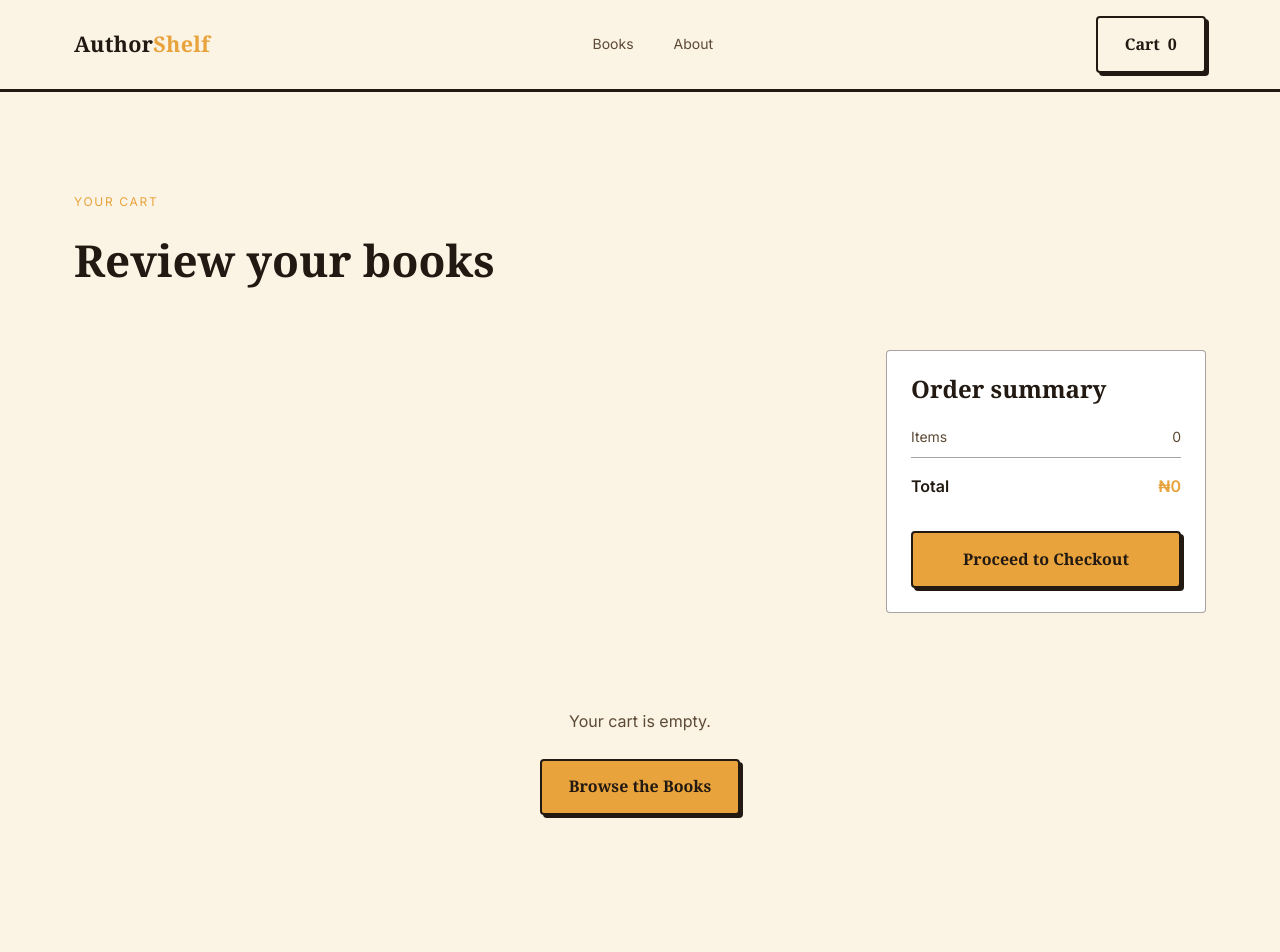
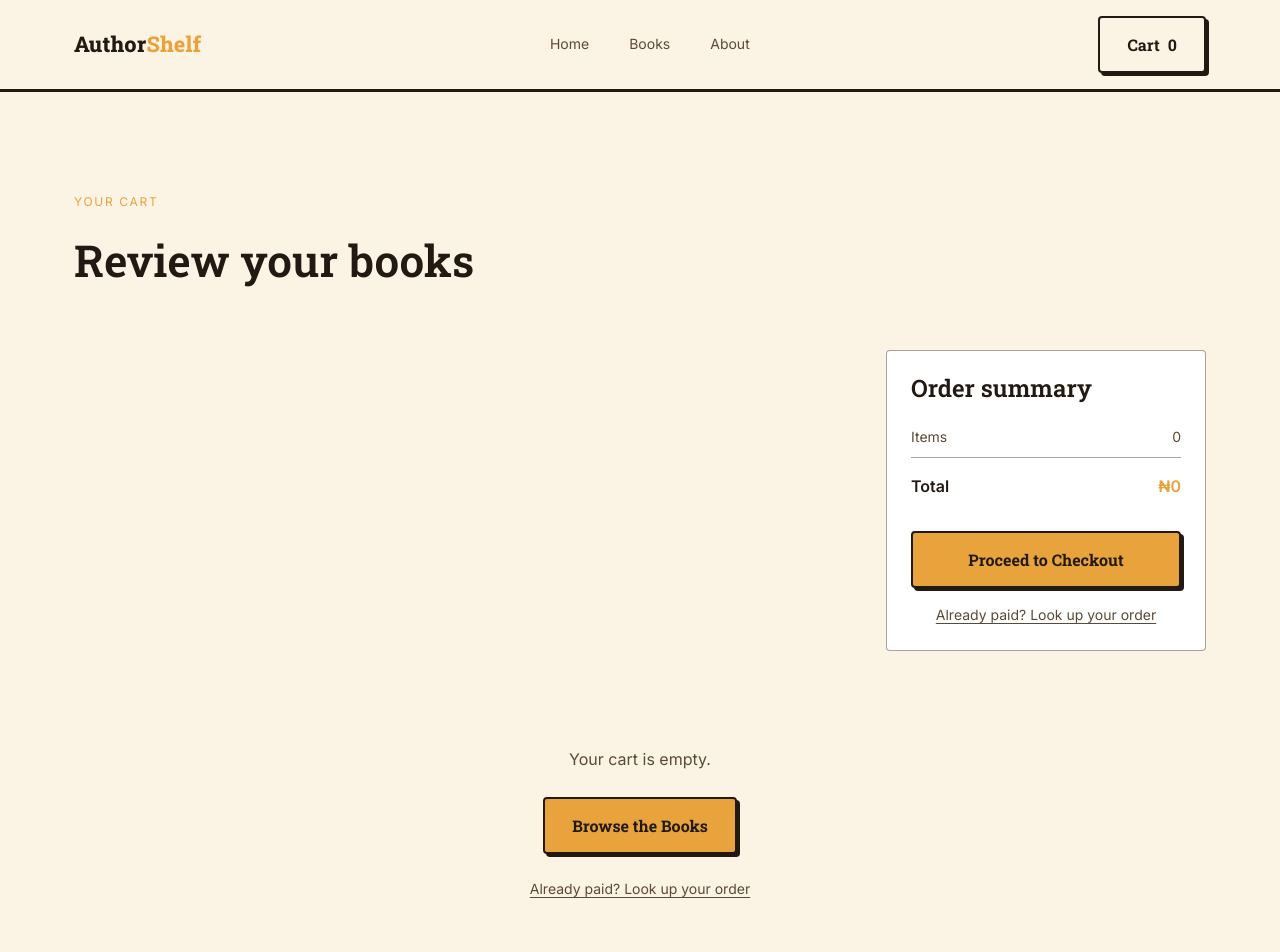
Before and after one commit to ayronisaac1964-web/EBOOK-STORE, a website: page public/pages/cart.html in a window 1280 px wide. Shown: the top 952 px of the page. Drawn offline with Linux system fonts and the light colour scheme; no server answers.

Commit message:
Update cart.html

```diff
--- a/public/pages/cart.html
+++ b/public/pages/cart.html
@@ -8,7 +8,7 @@
 
 <link rel="preconnect" href="https://fonts.googleapis.com">
 <link rel="preconnect" href="https://fonts.gstatic.com" crossorigin>
-<link href="https://fonts.googleapis.com/css2?family=Fraunces:opsz,wght@9..144,500;9..144,600&family=Inter:wght@400;500;600;700&display=swap" rel="stylesheet">
+<link href="https://fonts.googleapis.com/css2?family=Roboto+Slab:wght@400;600;700;800&family=Inter:wght@400;500;600;700&display=swap" rel="stylesheet">
 
 <!-- Token file loads first, then base/shared, then this page's own rules -->
 <link rel="stylesheet" href="../assets/css/variables.css">
@@ -21,6 +21,7 @@
   <div class="container">
     <a href="../index.html" class="brand">Author<span>Shelf</span></a>
     <nav class="nav-links">
+      <a href="../index.html">Home</a>
       <a href="storefront.html">Books</a>
       <a href="about.html">About</a>
     </nav>
@@ -56,6 +57,7 @@
           <a href="checkout.html" class="btn btn-primary cart-checkout-btn" id="checkout-btn">
             Proceed to Checkout
           </a>
+          <a href="lookup-order.html" class="cart-lookup-link">Already paid? Look up your order</a>
         </aside>
       </div>
 
@@ -63,6 +65,7 @@
       <div class="cart-empty" id="cart-empty" hidden>
         <p>Your cart is empty.</p>
         <a href="storefront.html" class="btn btn-primary">Browse the Books</a>
+        <a href="lookup-order.html" class="cart-lookup-link">Already paid? Look up your order</a>
       </div>
     </div>
   </section>
```
